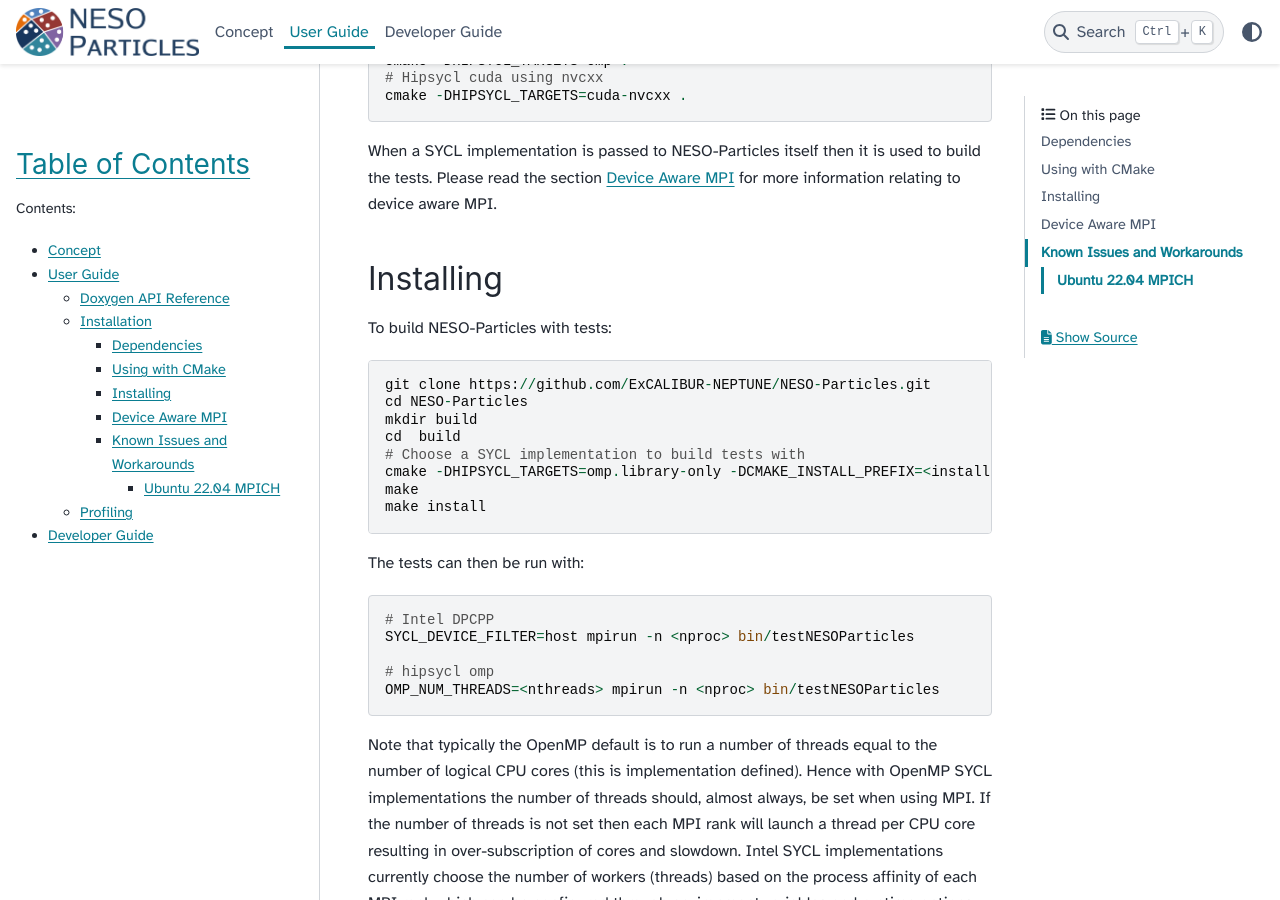
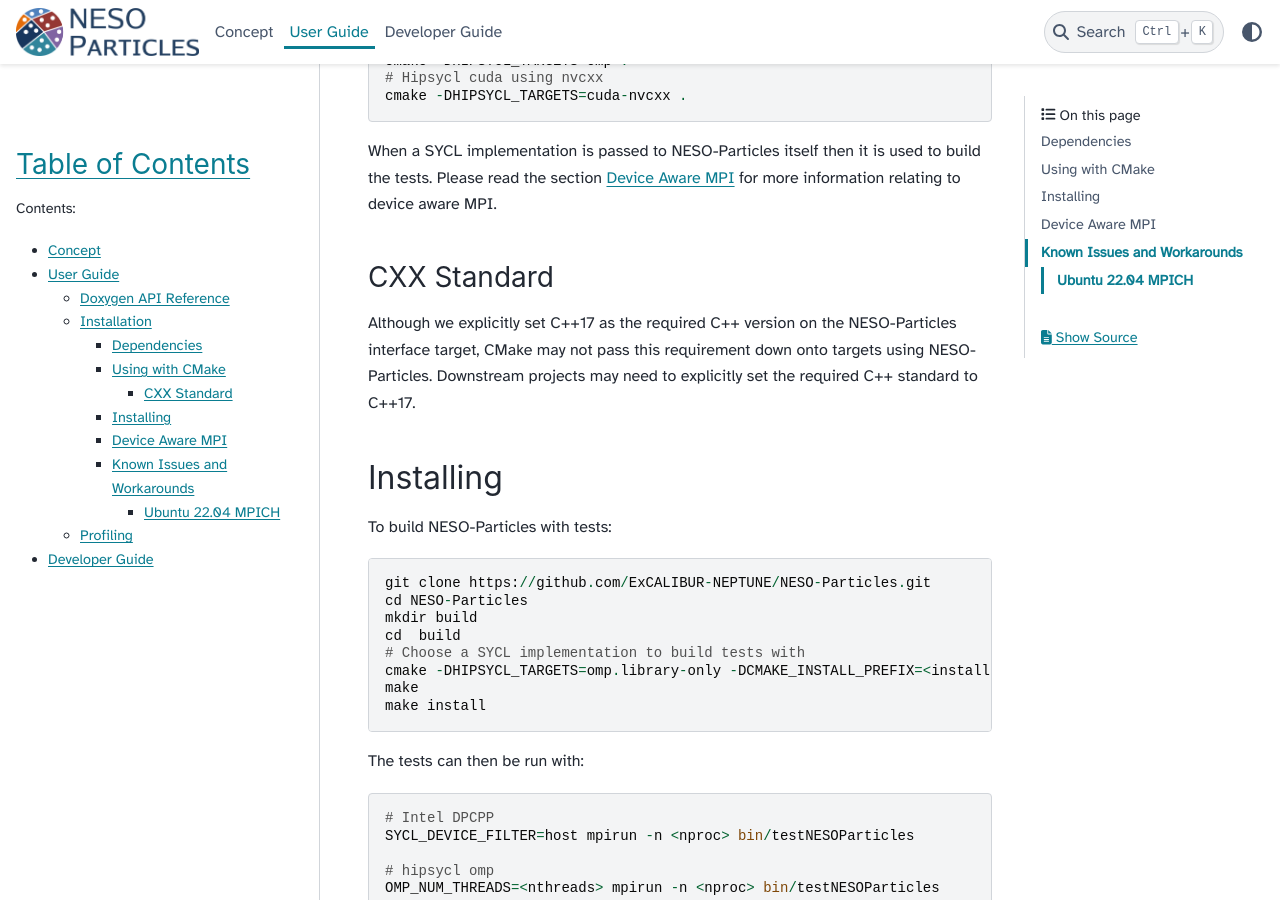
Before and after one commit to ExCALIBUR-NEPTUNE/NESO-Particles, a Sphinx documentation site: the page built from docs/sphinx/source/guide-user/installation.rst, in a window 1280 px wide and 900 px high, scrolled down 1258 px. Built offline with Sphinx 7.4.7 and the PyData theme 0.15.4, drawn with Linux system fonts in a browser that asks for light colours.

Commit message:
formatting and update to CMake section of documentation

```diff
--- a/docs/sphinx/source/guide-user/installation.rst
+++ b/docs/sphinx/source/guide-user/installation.rst
@@ -48,6 +48,12 @@ These downstream implementations should pass CMake variables or compilers at con
 
 When a SYCL implementation is passed to NESO-Particles itself then it is used to build the tests.
 Please read the section :ref:`device-aware-mpi` for more information relating to device aware MPI.
+
+CXX Standard
+------------
+
+Although we explicitly set C++17 as the required C++ version on the NESO-Particles interface target, CMake may not pass this requirement down onto targets using NESO-Particles.
+Downstream projects may need to explicitly set the required C++ standard to C++17.
 
 Installing
 ==========
```
Also changed, not shown: 2 other files.
